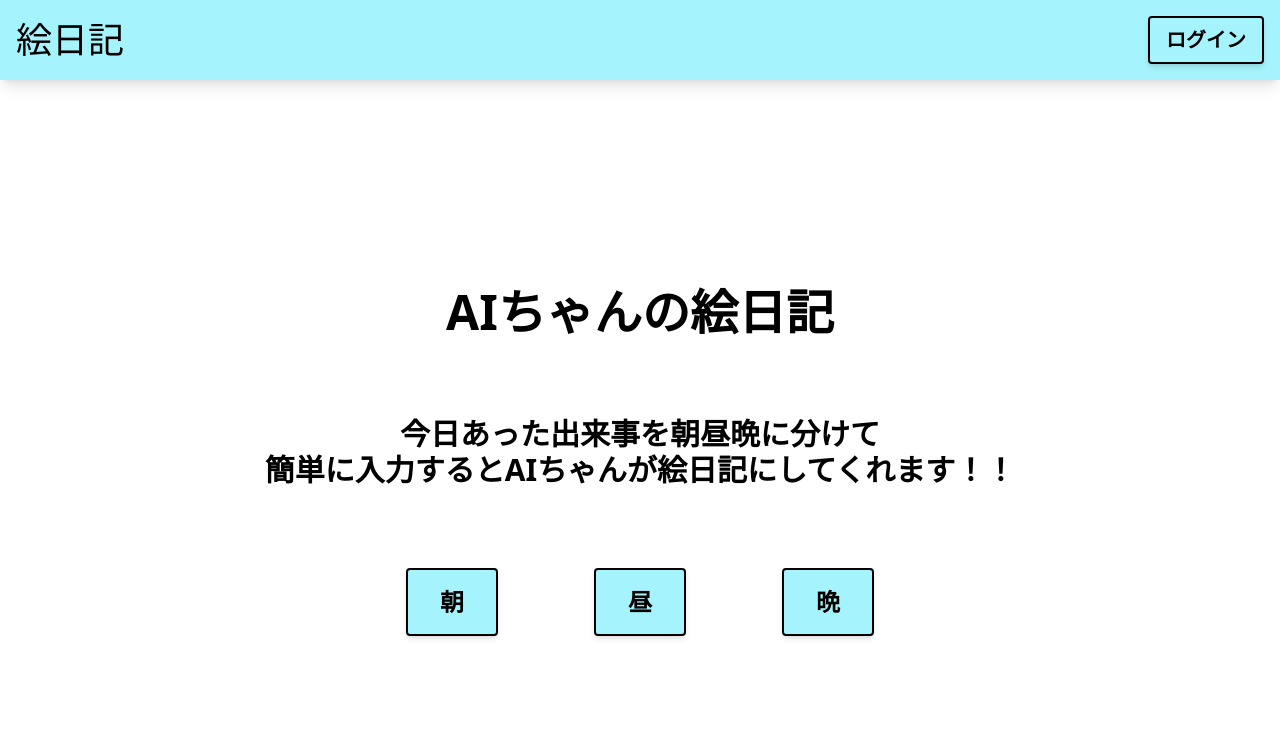
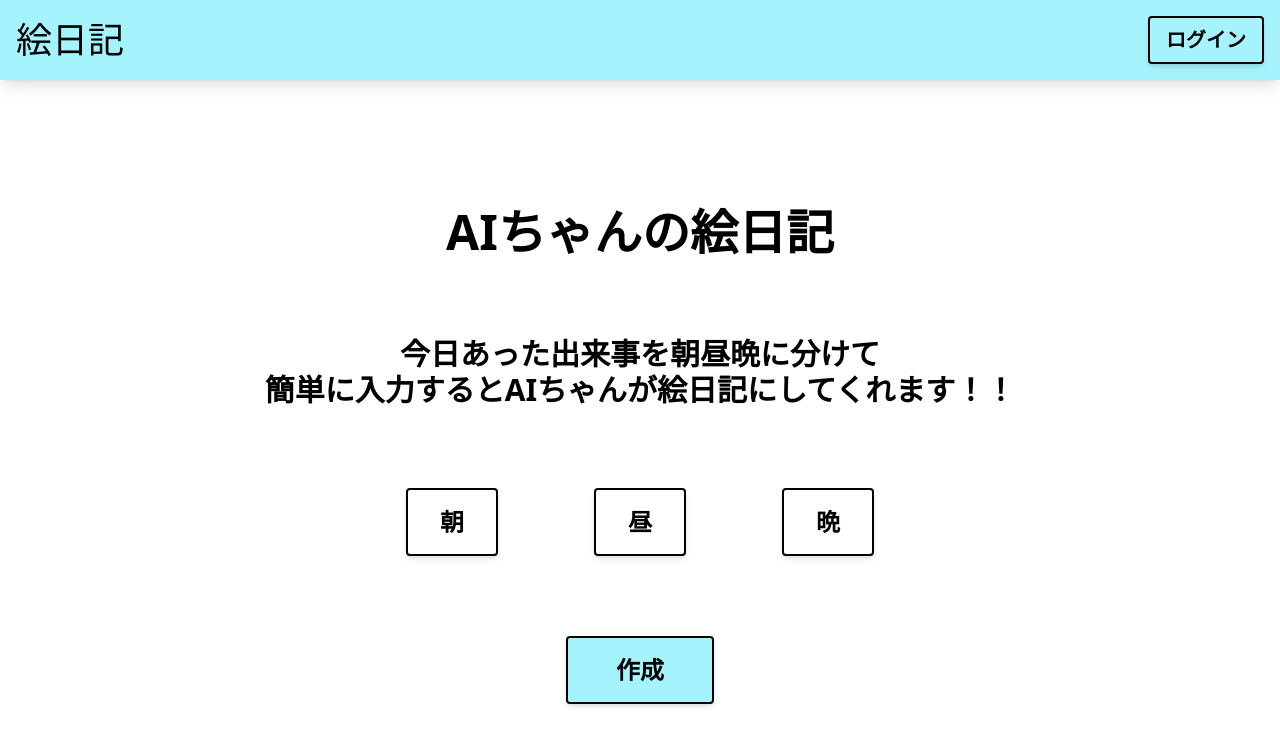
Before and after one commit to scla-sagauniv/atarime_tabetai, a Next.js app in the folder img-diary/: page / in a window 1280 px wide. Shown: the top 746 px of the page. Built offline with nearby package versions, Linux system fonts and the light colour scheme.

Commit message:
#1 update　ボタンの色が変わるようにしました

```diff
--- a/img-diary/pages/components/Modal.js
+++ b/img-diary/pages/components/Modal.js
@@ -28,7 +28,7 @@ const Modal = props => {
             close: props.close,
             saveValue: props.saveValue,
             viewValue: props.viewValue,
-            takeValue:props.takeValue
+            takeValue:props.takeValue,
           })}
       </div>
   );
--- a/img-diary/pages/components/Panel.js
+++ b/img-diary/pages/components/Panel.js
@@ -17,7 +17,9 @@ const Panel = props => {
     console.log(e.target.name);
     const value = e.target.value;
     const name = e.target.name;
-    setFormValue({ ...formValue, idx: name, value: value});
+    setFormValue({ ...formValue, idx: e.target.name, value: e.target.value});
+    console.log(formValue.value);
+    props.saveValue(e.target.name, e.target.value);
   }
 
   // 送信を押したときの処理
@@ -33,13 +35,14 @@ const Panel = props => {
     <>
       <div className="relative w-full mx-0 max-w-2xl">
         <div className="relative bg-white rounded-lg shadow dark:bg-gray-700">
+          <form>
             <div className="flex items-start justify-between p-4 border-b rounded-t dark:border-gray-600">
                 <h3 className="text-xl font-semibold text-gray-900 dark:text-white">
                     できごとをかいてね
                 </h3>
             </div>
             <div className="p-6 space-y-6">
-              <textarea type="text" value={formValue[props.viewValue]} name={props.viewValue} id={props.viewValue} onChange={handleChange} placeholder="やったこと..." maxlength="150" className=" text-slate-400 text-xl p-2.5 dark:bg-gray-700 border rounded-sm w-full dark:border-gray-500 leading-5 h-56">
+              <textarea type="text" value={formValue[props.viewValue]} name={props.viewValue} id={props.viewValue}  onKeyUp={handleChange} placeholder="やったこと..." maxlength="150" className=" text-slate-400 text-xl p-2.5 dark:bg-gray-700 border rounded-sm w-full dark:border-gray-500 leading-5 h-56">
                 {props.takeValue}
               </textarea>
             </div>
@@ -51,6 +54,7 @@ const Panel = props => {
                   決定
                 </button>
             </div>
+          </form>
         </div>
       </div>
     </>
--- a/img-diary/pages/index.js
+++ b/img-diary/pages/index.js
@@ -10,17 +10,42 @@ import Panel from "./components/Panel";
 
 export default function Home() {
 
-  const addClass = "px-8 md:py-4  my-10 md: mx-12 rounded border-2 border-black font-bold bg-cyan-200 text-black  shadow-md transition-all duration-1000 ease-out hover:shadow-none disabled:cursor-default disabled:opacity-50 text-xl md:text-2xl";
+  // const addClass = "px-8 md:py-4  my-10 md: mx-12 rounded border-2 border-black font-bold bg-cyan-200 text-black  shadow-md transition-all duration-1000 ease-out hover:shadow-none disabled:cursor-default disabled:opacity-50 text-xl md:text-2xl";
   // 入力フォームの状態
   const[allValue, setAllValue] = useState({
-    morning: null,
-    noon: null,
-    evening: null,
+    morning: "",
+    noon: "",
+    evening: "",
   });
+
+  const[addClassed , setAddClassed] = useState({
+    morning: "px-8 md:py-4  my-10 md: mx-12 rounded border-2 border-black font-bold bg-white text-black  shadow-md transition-all duration-1000 ease-out hover:shadow-none disabled:cursor-default disabled:opacity-50 text-xl md:text-2xl",
+    noon: "px-8 md:py-4  my-10 md: mx-12 rounded border-2 border-black font-bold bg-white text-black  shadow-md transition-all duration-1000 ease-out hover:shadow-none disabled:cursor-default disabled:opacity-50 text-xl md:text-2xl",
+    evening: "px-8 md:py-4  my-10 md: mx-12 rounded border-2 border-black font-bold bg-white text-black  shadow-md transition-all duration-1000 ease-out hover:shadow-none disabled:cursor-default disabled:opacity-50 text-xl md:text-2xl",
+  });
+
+  // const Classed =()=>{
+  //   if(allValue===null){
+  //     setAddClassed("px-8 md:py-4  my-10 md: mx-12 rounded border-2 border-black font-bold bg-white text-black  shadow-md transition-all duration-1000 ease-out hover:shadow-none disabled:cursor-default disabled:opacity-50 text-xl md:text-2xl")
+  //   }
+
+  // }
 
   // 入力フォーム保存
   const saveValue = (time, tex) => {
     setAllValue({...allValue, [time]:tex});
+
+    if(allValue[time]===""){
+      console.log("nochange");
+      setAddClassed({
+        ...addClassed,[time]:"px-8 md:py-4  my-10 md: mx-12 rounded border-2 border-black font-bold bg-white text-black  shadow-md transition-all duration-1000 ease-out hover:shadow-none disabled:cursor-default disabled:opacity-50 text-xl md:text-2xl"
+      });
+    }else{
+        console.log("change");
+        setAddClassed({
+          ...addClassed,[time]:"px-8 md:py-4  my-10 md: mx-12 rounded border-2 border-black font-bold text-black bg-cyan-200 shadow-md transition-all duration-1000 ease-out hover:shadow-none disabled:cursor-default disabled:opacity-50 text-xl md:text-2xl"
+        });
+    };
   }
 
   // モーダルの状態
@@ -29,6 +54,7 @@ export default function Home() {
     kind:null,
     takeValue:null
   });
+
 
   // モーダルの開閉処理
   const toggleModal = (e,i) => {
@@ -48,12 +74,17 @@ export default function Home() {
           console.log(idx);
           break;
       }
+
+
       setIsOpenModal({...isOpenModal, state:!isOpenModal.state, kind: idx, takeValue: allValue[idx]});
       console.log("セーブデータ朝"+allValue.morning);
       console.log("セーブデータ昼"+allValue.noon);
       console.log("セーブデータ夜"+allValue.evening);
     }
   };
+  const hand_over =()=>{
+    console.log("zakoga");
+  }
 
   return (
     <>
@@ -62,24 +93,29 @@ export default function Home() {
           <Header />
           <div className='flex justify-center px-xl'>
             <div className='container px-4'>
-              <p className='text-center mb-20  mt-52 text-xl md:text-5xl font-bold '>AIちゃんの絵日記</p>
+              <p className='text-center mb-20 mt-32 text-xl md:text-5xl font-bold '>AIちゃんの絵日記</p>
               <p className='text-center my-10 text-xl md:text-3xl font-bold'>今日あった出来事を朝昼晩に分けて<br/>簡単に入力するとAIちゃんが絵日記にしてくれます！！</p>
               <div className='mx-auto my-10 flex justify-center'>
-                <Button type="button" onClick={() => toggleModal(true,"morning")} className={addClass}>
+                <Button type="button" onClick={() => toggleModal(true,"morning")} className={addClassed.morning}>
                   朝
                 </Button>
-                <Button type="button" onClick={() => toggleModal(true,"noon")} className={addClass}>
+                <Button type="button" onClick={() => toggleModal(true,"noon")} className={addClassed.noon}>
                   昼
                 </Button>
-                <Button type="button" onClick={() => toggleModal(true,"evening")} className={addClass}>
+                <Button type="button" onClick={() => toggleModal(true,"evening")} className={addClassed.evening}>
                   晩
                 </Button>
                 {/* 参考演算子でisOpenModal.stateが真なら表示 */}
                 {isOpenModal.state && (
-                  <Modal close={toggleModal} saveValue={saveValue} viewValue={isOpenModal.kind} takeValue={isOpenModal.takeValue}>
+                  <Modal close={toggleModal} saveValue={saveValue} viewValue={isOpenModal.kind} takeValue={allValue[isOpenModal.kind]}>
                     <Panel />
                   </Modal>
                 )}
+              </div>
+              <div className='flex justify-center '>
+                <Button  onClick={() => hand_over()} className="px-12 md:py-4  md: mx-12 rounded border-2 border-black font-bold bg-cyan-200 text-black  shadow-md transition-all duration-1000 ease-out hover:shadow-none disabled:cursor-default disabled:opacity-50 text-xl md:text-2xl">
+                  作成
+                </Button>
               </div>
             </div>
           </div>
```
